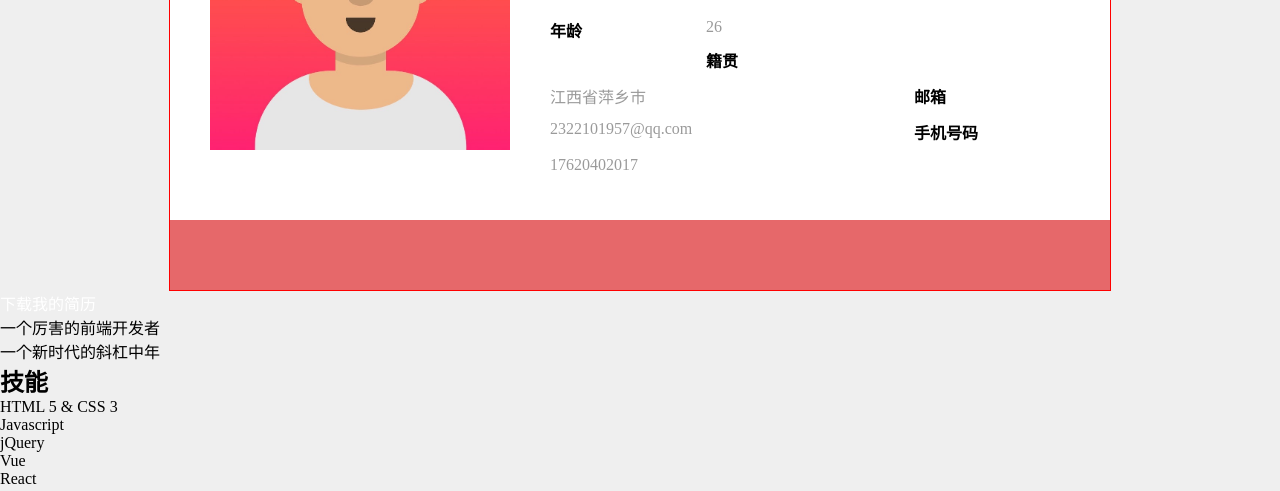
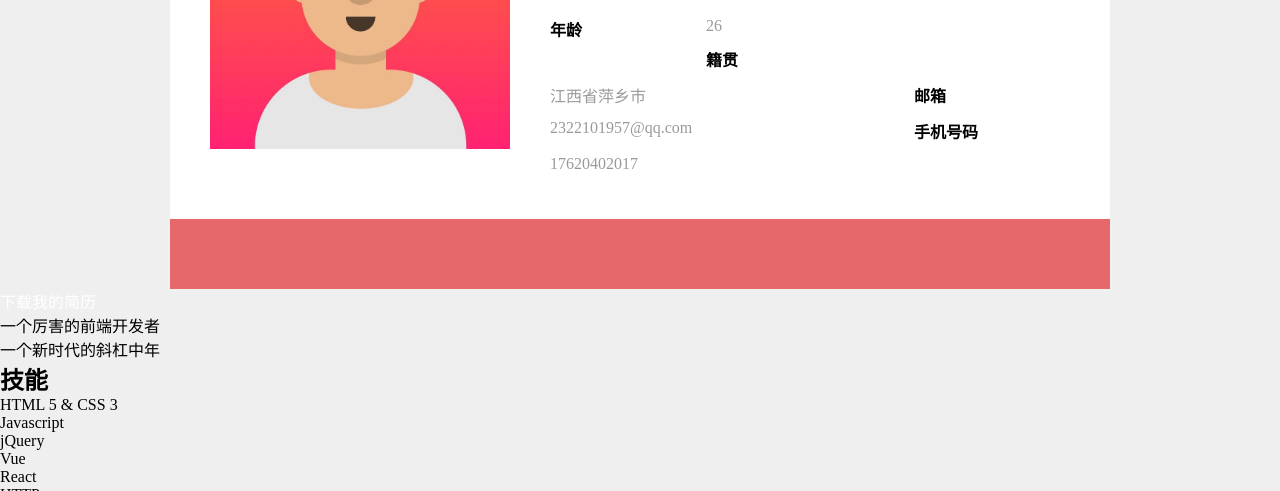
Before and after one commit to wubinstark/resume, a plain HTML site: page index.html in a window 1280 px wide. Shown: the part 706-1197 px from the top of the page. Drawn offline with Linux system fonts and the light colour scheme.

Commit message:
0605-usecard

```diff
--- a/index.css
+++ b/index.css
@@ -92,8 +92,8 @@ a {
 }
 
 .useCard{
-    border: red 1px solid;
     max-width: 940px;
+    box-shadow: rgba(0, 0, 0, 0.2);
     margin: 0 auto;
     background-color: #fff;
 
```
